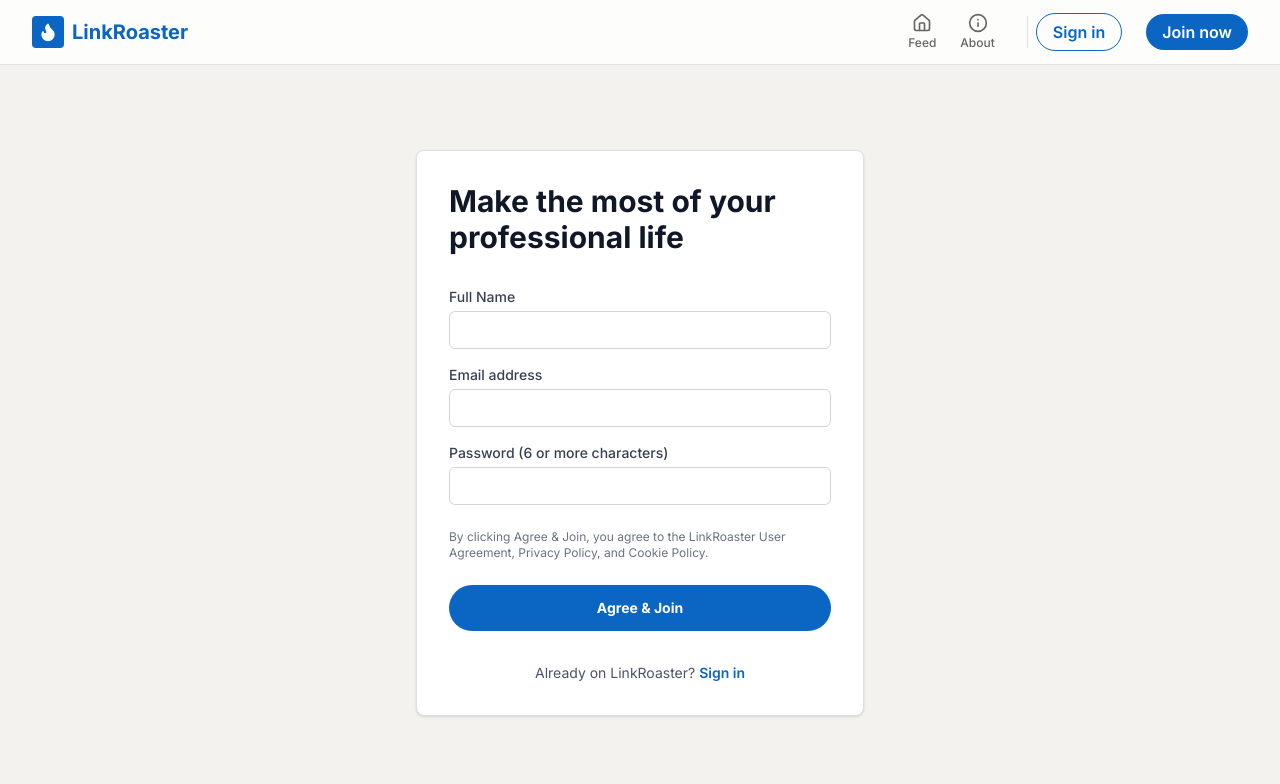
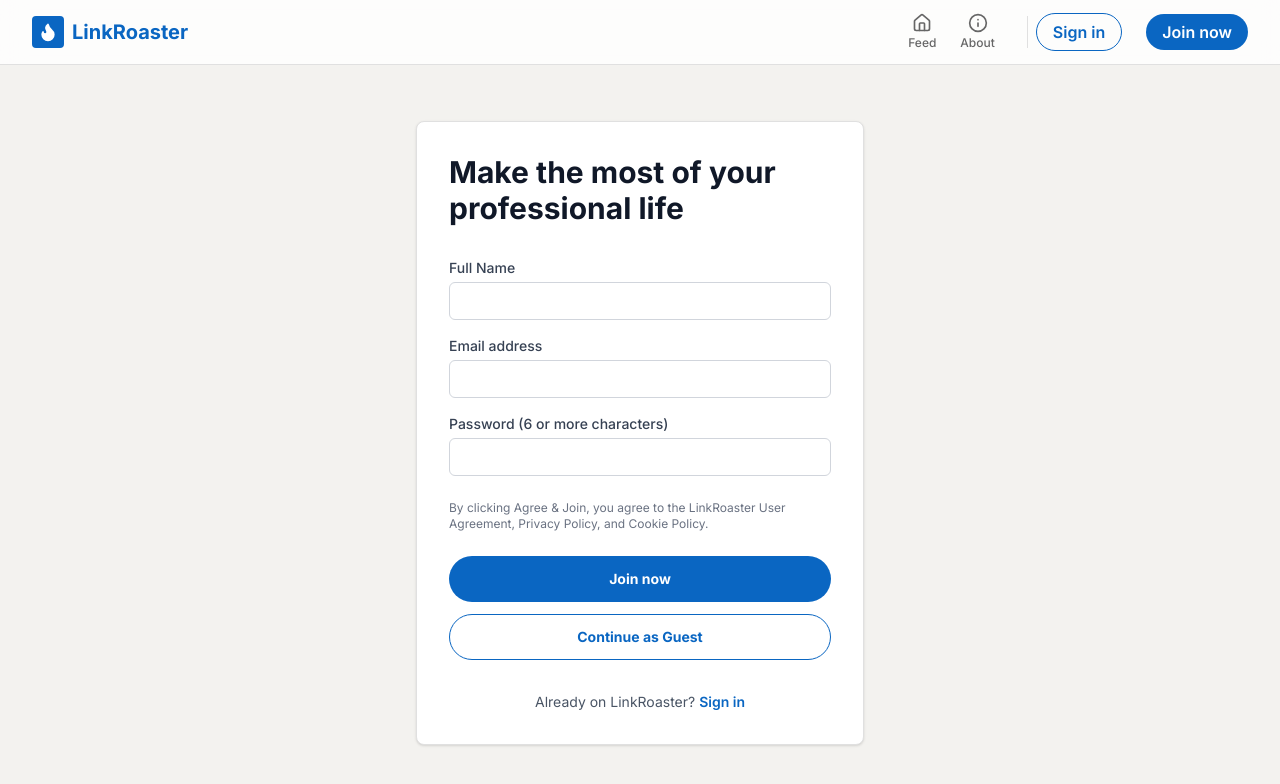
Before and after one commit to Aatheeswaran-M/Link_Roaster, a React app in the folder frontend/: page /register in a window 1280 px wide. Shown: the top 784 px of the page. Built offline with nearby package versions, Linux system fonts and the light colour scheme; no server answers; the HTML template or start-up script is replaced by a standard one.

Commit message:
feat: add continue as guest buttons to auth pages

```diff
--- a/frontend/src/pages/Login.jsx
+++ b/frontend/src/pages/Login.jsx
@@ -75,6 +75,12 @@ const Login = () => {
             >
               {loading ? 'Signing in...' : 'Sign in'}
             </button>
+            <Link
+              to="/"
+              className="mt-3 w-full flex justify-center py-3 px-4 border border-[#0A66C2] text-sm font-bold rounded-full text-[#0A66C2] bg-white hover:bg-blue-50 focus:outline-none focus:ring-2 focus:ring-offset-2 focus:ring-[#0A66C2] transition-colors"
+            >
+              Continue as Guest
+            </Link>
           </div>
         </form>
 
--- a/frontend/src/pages/Register.jsx
+++ b/frontend/src/pages/Register.jsx
@@ -78,8 +78,14 @@ const Register = () => {
               disabled={loading}
               className="w-full flex justify-center py-3 px-4 border border-transparent text-sm font-bold rounded-full text-white bg-[#0A66C2] hover:bg-[#004182] focus:outline-none focus:ring-2 focus:ring-offset-2 focus:ring-[#0A66C2] transition-colors disabled:opacity-50"
             >
-              {loading ? 'Joining...' : 'Agree & Join'}
+              {loading ? 'Creating account...' : 'Join now'}
             </button>
+            <Link
+              to="/"
+              className="mt-3 w-full flex justify-center py-3 px-4 border border-[#0A66C2] text-sm font-bold rounded-full text-[#0A66C2] bg-white hover:bg-blue-50 focus:outline-none focus:ring-2 focus:ring-offset-2 focus:ring-[#0A66C2] transition-colors"
+            >
+              Continue as Guest
+            </Link>
           </div>
         </form>
 
```
